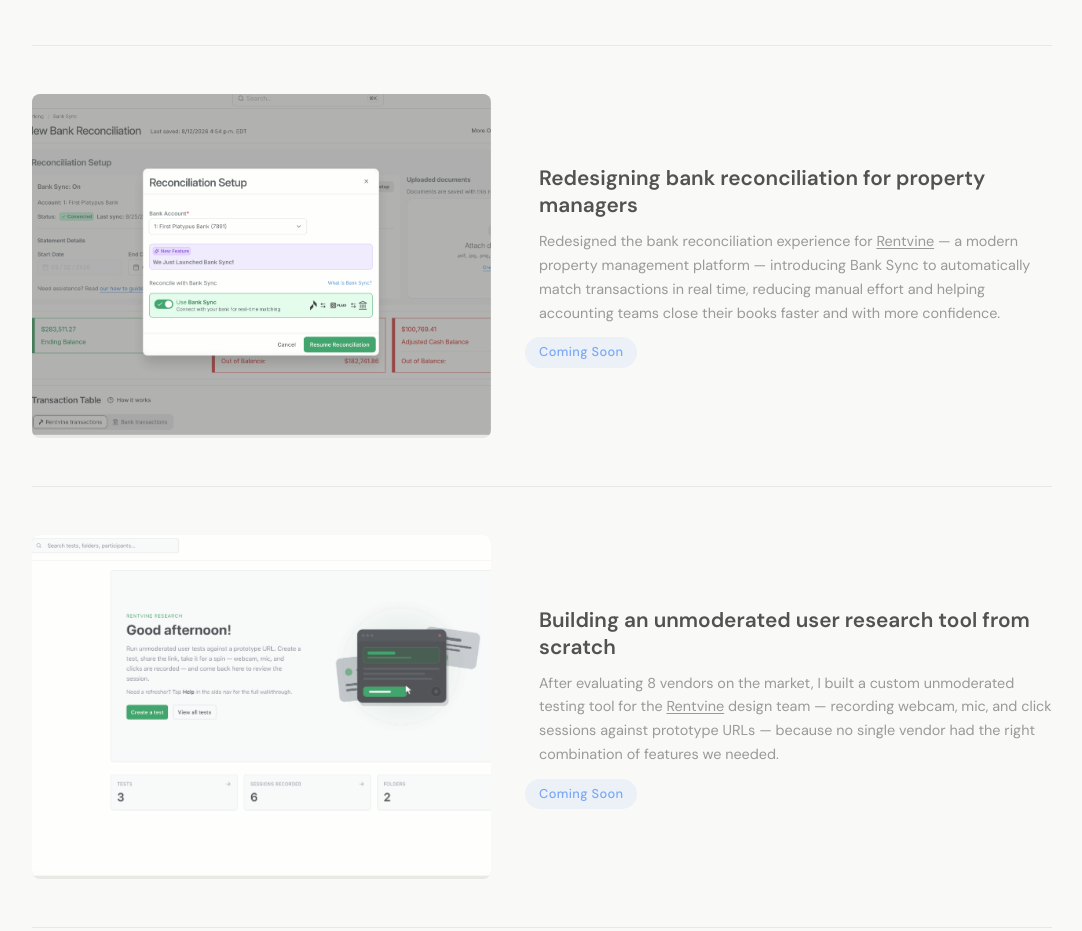
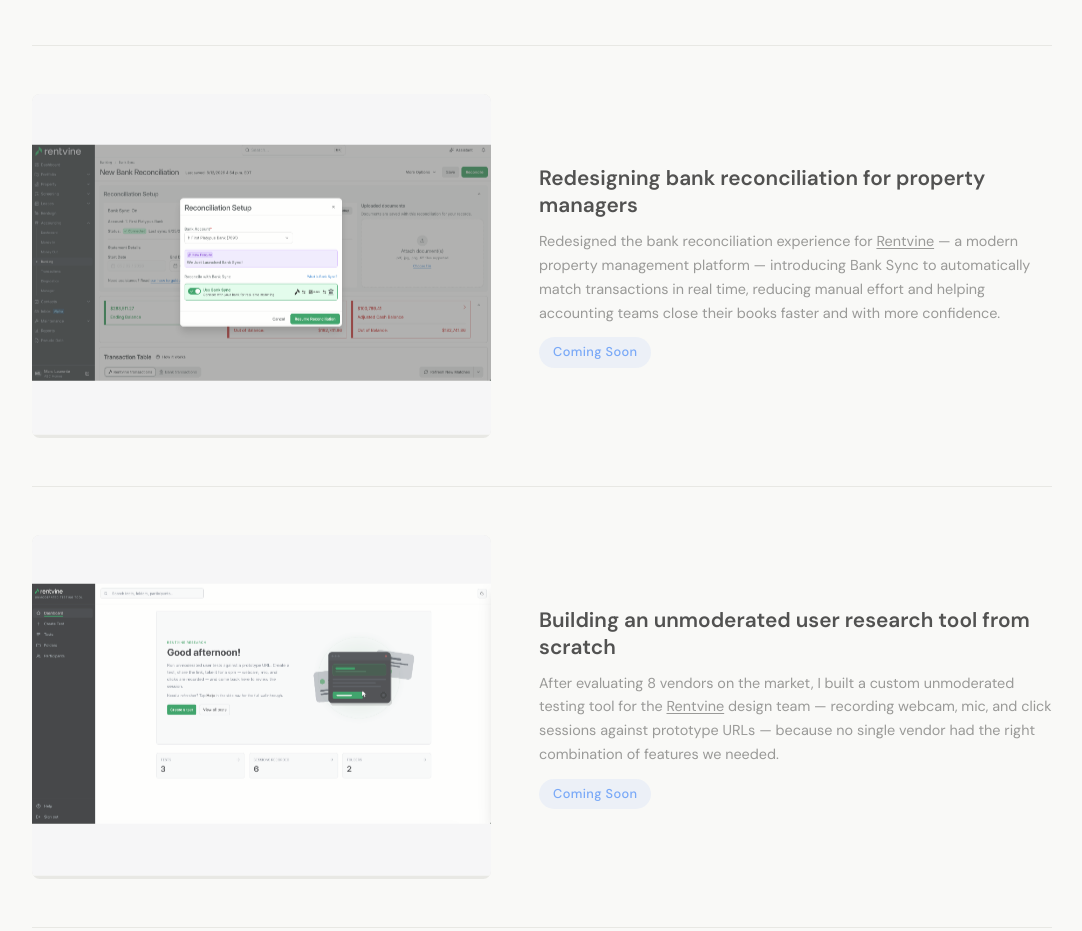
Before and after one commit to marc-productdesigner/marc-productdesigner.github.io, a plain HTML site: page index.html in a window 1280 px wide. Shown: the part 2754-3685 px from the top of the page, without its empty margins (98-1180 px from the left). Drawn offline with Linux system fonts and the light colour scheme.

Commit message:
Update style.css

```diff
--- a/style.css
+++ b/style.css
@@ -1662,12 +1662,12 @@ body.dark .dark-toggle::before {
 }
 
 .view-project--coming-soon {
+  display: inline-block;
   text-decoration: none;
   background: rgba(79, 142, 247, 0.1);
   color: #4f8ef7;
   border-radius: 100px;
   padding: 5px 14px;
-  margin-left: -14px;
   font-size: 0.8rem;
   letter-spacing: 0.03em;
 }
@@ -1676,3 +1676,13 @@ body.dark .view-project--coming-soon {
   background: rgba(79, 142, 247, 0.15);
   color: #6aaeff;
 }
+
+/* Coming-soon cards: show full screenshot without cropping */
+.project-row--coming-soon .project-row-image img {
+  object-fit: contain;
+  object-position: left center;
+  background: #f5f5f7;
+}
+body.dark .project-row--coming-soon .project-row-image img {
+  background: #1c1c1e;
+}
```
